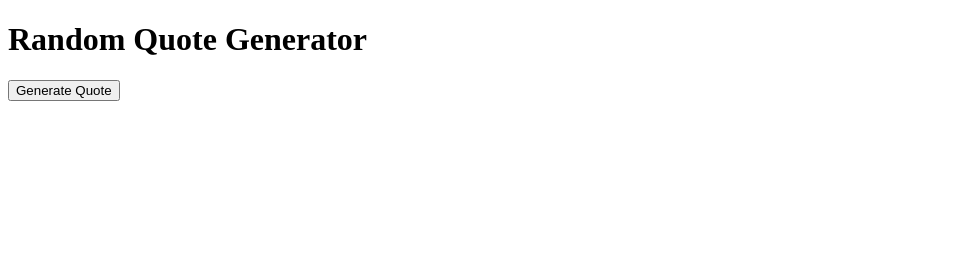
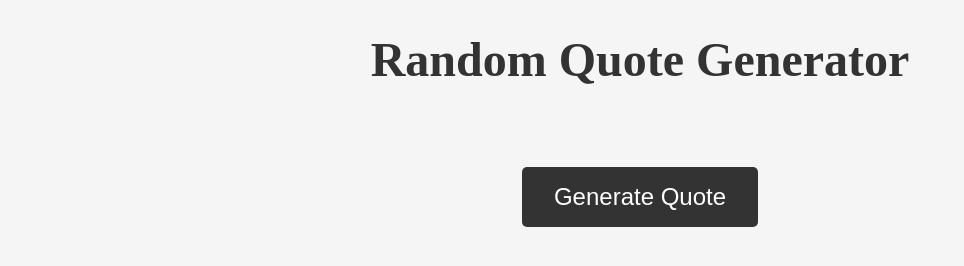
Before and after one commit to ashimaro/Front-end-code-practices, a plain HTML site: page Random Quote Generator/index.html in a window 1280 px wide. Shown: the whole page, without its empty margins (0-964 px from the left). Drawn offline with Linux system fonts and the light colour scheme.

Commit message:
create html file

```diff
--- a/Random Quote Generator/index.html
+++ b/Random Quote Generator/index.html
@@ -2,11 +2,16 @@
 <html>
     <head>
         <title>Random Quote</title>
+        <link rel="stylesheet" href="index.css">
     </head>
     <body>
+
+        <div class="container">
         <h1>Random Quote Generator</h1>
         <p id="quote"></p>
-        <button onclick="generateQuote()">Generate Quote</button>
+        <button onclick="generateQuote(10)">Generate Quote</button>
+        <div class="container"></div>
         <script src="index.js"></script>
+
     </body>
 </html>
```
